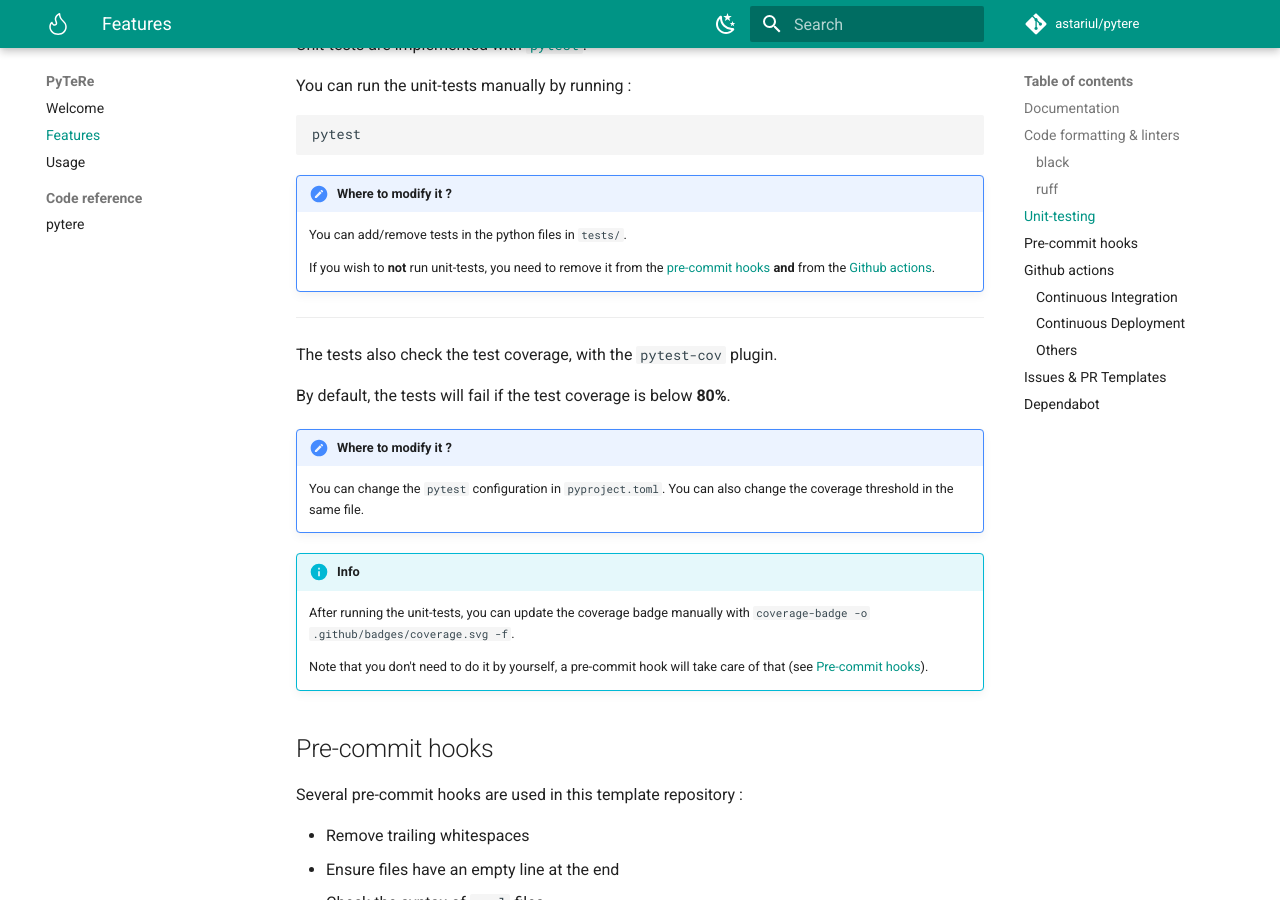
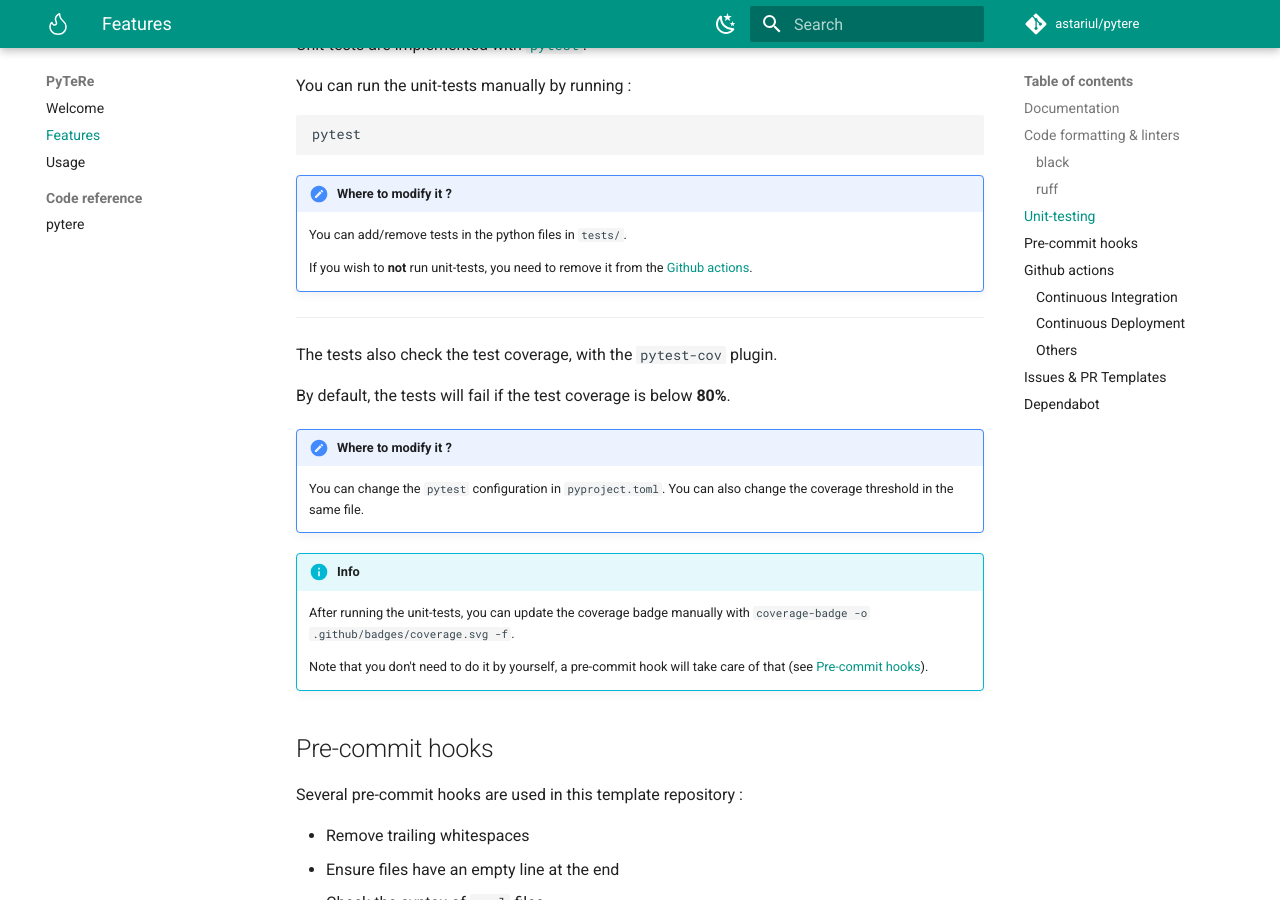
Before and after one commit to astariul/pytere, an MkDocs documentation site: the page built from docs/features.md, in a window 1280 px wide and 900 px high, scrolled down 1919 px. Built offline with MkDocs 1.6.1 and Material for MkDocs 9.7.7, drawn with Linux system fonts in a browser that asks for light colours; comment, search, counter and statistics services are not loaded; the version menu is left out.

Commit message:
Update features.md

```diff
--- a/docs/features.md
+++ b/docs/features.md
@@ -77,7 +77,7 @@ pytest
 !!! note "Where to modify it ?"
     You can add/remove tests in the python files in `tests/`.
 
-    If you wish to **not** run unit-tests, you need to remove it from the [pre-commit hooks](#pre-commit-hooks) **and** from the [Github actions](#continuous-integration).
+    If you wish to **not** run unit-tests, you need to remove it from the [Github actions](#continuous-integration).
 
 ---
 
```
